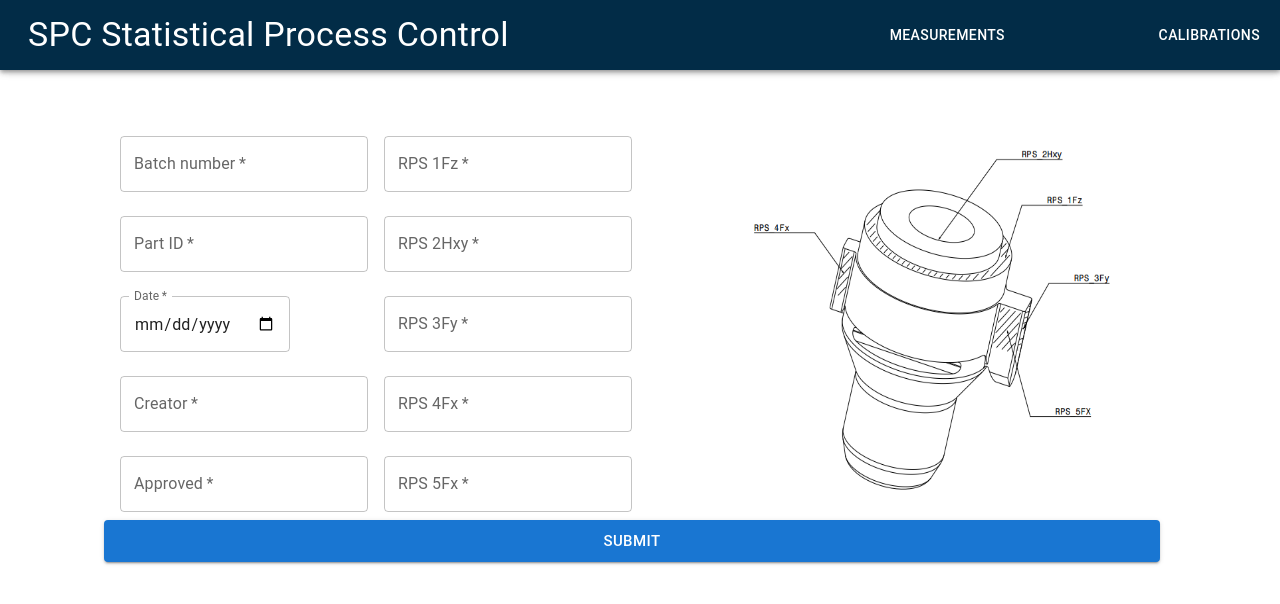
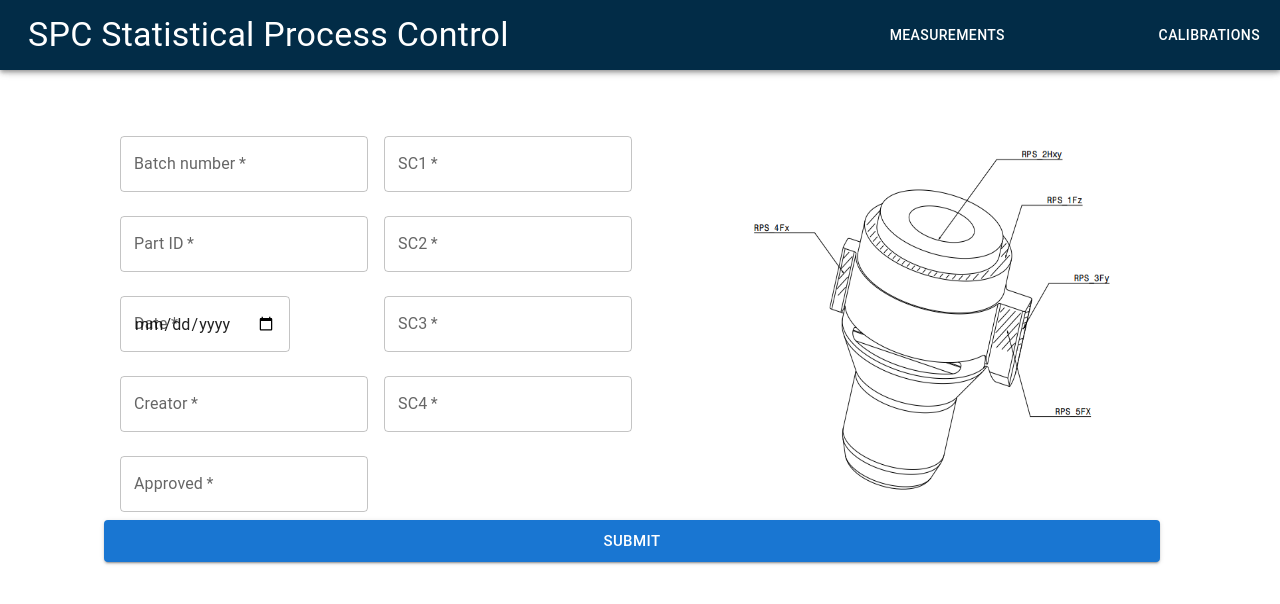
Before and after one commit to hussmoha/hhh, a React (Create React App) app in the folder client/: page / in a window 1280 px wide. Shown: the top 604 px of the page. Built offline with nearby package versions, Linux system fonts and the light colour scheme.

Commit message:
changed table colums

```diff
--- a/client/src/components/MeasureForm.js
+++ b/client/src/components/MeasureForm.js
@@ -9,11 +9,11 @@ const MeasureForm = () => {
   const [creator, setCreator] = useState("");
   const [approved, setApproved] = useState("");
   const [Date, setDate] = useState("");
-  const [fz1, setFz1] = useState("");
-  const [hxy2, setHxy2] = useState("");
-  const [fy3, setFy3] = useState("");
-  const [fx4, setFx4] = useState("");
-  const [fx5, setFx5] = useState("");
+  const [sc1, setSc1] = useState("");
+  const [sc2, setSc2] = useState("");
+  const [sc3, setSc3] = useState("");
+  const [sc4, setSc4] = useState("");
+
 
   const handleSubmit = async (e) => {
     e.preventDefault();
@@ -23,11 +23,11 @@ const MeasureForm = () => {
       creator,
       approved,
       Date,
-      fz1,
-      hxy2,
-      fy3,
-      fx4,
-      fx5,
+      sc1,
+      sc2,
+      sc3,
+      sc4,
+
     };
 
     try {
@@ -73,9 +73,6 @@ const MeasureForm = () => {
             value={Date}
             required
             onChange={(e) => setDate(e.target.value)}
-            InputLabelProps={{
-              shrink: true,
-            }}
             margin="normal"
           />
           <TextField
@@ -100,50 +97,45 @@ const MeasureForm = () => {
         <Grid item xs={3}>
           <TextField
             variant="outlined"
-            label=" RPS 1Fz"
+            label=" SC1"
             type={"number"}
             step={0.01}
             required
-            value={fz1}
-            onChange={(e) => setFz1(e.target.value)}
+            value={sc1}
+            onChange={(e) => setSc1(e.target.value)}
             margin="normal"
           />
           <TextField
             variant="outlined"
-            label=" RPS 2Hxy"
+            label=" SC2"
             type={"number"}
+            step={0.01}
             required
-            value={hxy2}
-            onChange={(e) => setHxy2(e.target.value)}
+            value={sc2}
+            onChange={(e) => setSc2(e.target.value)}
             margin="normal"
           />
-          <TextField
+           <TextField
             variant="outlined"
-            label="RPS 3Fy"
+            label=" SC3"
             type={"number"}
+            step={0.01}
             required
-            value={fy3}
-            onChange={(e) => setFy3(e.target.value)}
+            value={sc3}
+            onChange={(e) => setSc3(e.target.value)}
             margin="normal"
           />
-          <TextField
+           <TextField
             variant="outlined"
-            label=" RPS 4Fx"
+            label=" SC4"
             type={"number"}
+            step={0.01}
             required
-            value={fx4}
-            onChange={(e) => setFx4(e.target.value)}
+            value={sc4}
+            onChange={(e) => setSc4(e.target.value)}
             margin="normal"
           />
-          <TextField
-            variant="outlined"
-            label="RPS 5Fx"
-            type={"number"}
-            required
-            value={fx5}
-            onChange={(e) => setFx5(e.target.value)}
-            margin="normal"
-          />
+
         </Grid>
 
         <img
```
Also changed, not shown: 1 other file (tests, documents, lock files or other folders).
